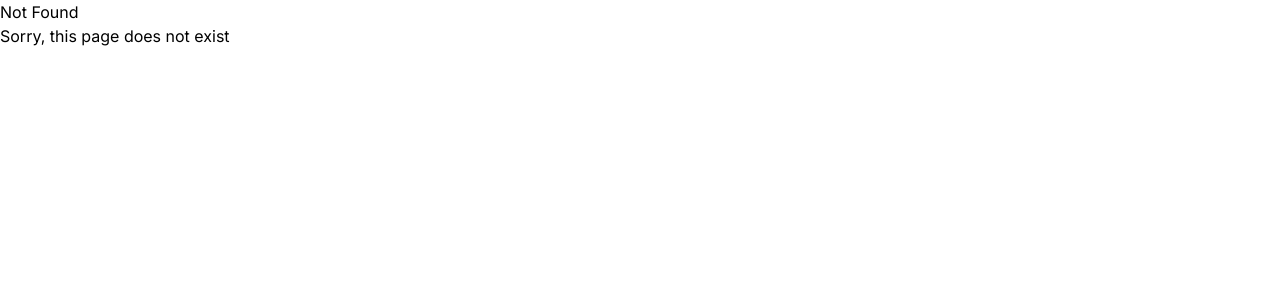
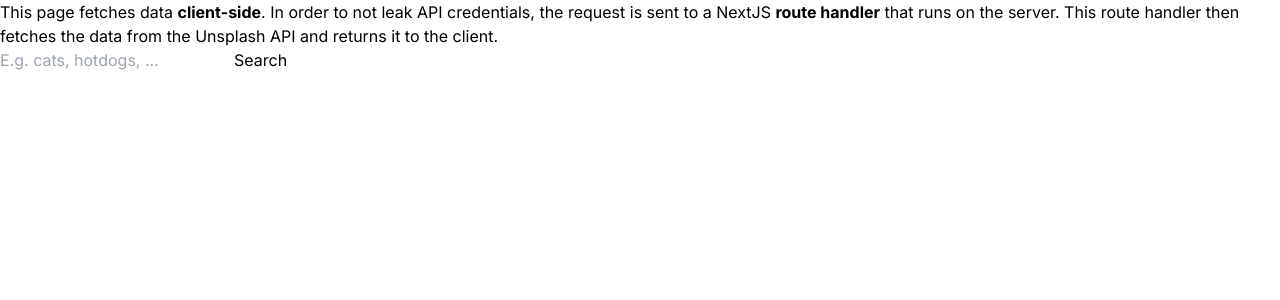
Before and after one commit to radshodam/gallery-unsplash, a Next.js app in the folder gallery/: page /search in a window 1280 px wide. Before the commit this address had no page. Shown: the top 300 px of the page. Built offline with nearby package versions, Linux system fonts and the light colour scheme.

Commit message:
✅ add api form

```diff
--- /dev/null
+++ b/gallery/src/app/(CSR)/search/SearchPage.module.css
@@ -0,0 +1,5 @@
+.image {
+    object-fit: cover;
+    margin: 0.25rem;
+    border-radius: 4px;
+}
--- /dev/null
+++ b/gallery/src/app/(CSR)/search/SearchPage.tsx
@@ -0,0 +1,76 @@
+"use client";
+import { UnsplashImage } from "@/models/unsplash-image";
+import Image from "next/image";
+import { FormEvent, useState } from "react";
+import styles from "./SearchPage.module.css";
+
+export default function SearchPage() {
+  const [searchResults, setSearchResults] = useState<UnsplashImage[] | null>(null);
+  const [searchResultsLoading, setSearchResultsLoading] = useState(false);
+  const [searchResultsLoadingIsError, setSearchResultsLoadingIsError] =
+    useState(false);
+
+  async function handleSubmit(e: FormEvent<HTMLFormElement>) {
+    e.preventDefault();
+    const formData = new FormData(e.target as HTMLFormElement);
+    const query = formData.get("query")?.toString().trim();
+    // console.log("query",query);
+
+    if (query) {
+      try {
+        setSearchResults(null);
+        setSearchResultsLoadingIsError(false);
+        setSearchResultsLoading(true);
+        const response = await fetch("/api/search?query=" + query);
+        const images: UnsplashImage[] = await response.json();
+        setSearchResults(images);
+      } catch (error) {
+        console.error(error);
+        setSearchResultsLoadingIsError(true);
+      } finally {
+        setSearchResultsLoading(false);
+      }
+    }
+  }
+
+  return (
+    <div>
+      <p>
+        This page fetches data <strong>client-side</strong>. In order to not leak API
+        credentials, the request is sent to a NextJS <strong>route handler</strong>{" "}
+        that runs on the server. This route handler then fetches the data from the
+        Unsplash API and returns it to the client.
+      </p>
+
+      <form onSubmit={handleSubmit}>
+        <input name="query" placeholder="E.g. cats, hotdogs, ..." />
+        <button type="submit" disabled={searchResultsLoading}>
+          Search
+        </button>
+      </form>
+
+      <div className="d-flex flex-column align-items-center">
+        {searchResultsLoading && <p>loading...</p>}
+        {searchResultsLoadingIsError && (
+          <p>Something went wrong. Please try again.</p>
+        )}
+        {searchResults?.length === 0 && <p>Nothing found. Try a different query!</p>}
+      </div>
+
+      {searchResults && (
+        <>
+          {searchResults.map((image) => (
+            <Image
+              src={image.urls.raw}
+              width={250}
+              height={250}
+              alt={image.description}
+              key={image.urls.raw}
+              className={styles.image}
+            />
+          ))}
+        </>
+      )}
+    </div>
+  );
+}
--- /dev/null
+++ b/gallery/src/app/(CSR)/search/page.tsx
@@ -0,0 +1,10 @@
+import { Metadata } from "next";
+import SearchPage from "./SearchPage";
+
+export const metadata: Metadata = {
+  title: "Search - NextJS 14 Image Gallery",
+};
+
+export default function Page() {
+  return <SearchPage />;
+}
--- /dev/null
+++ b/gallery/src/app/api/search/route.tsx
@@ -0,0 +1,16 @@
+import { UnsplashSearchResponse } from "@/models/unsplash-image";
+import { NextResponse } from "next/server";
+
+export async function GET(request: Request) {
+    const { searchParams } = new URL(request.url);
+    const query = searchParams.get("query");
+
+    if (!query) {
+        return NextResponse.json({ error: "No query provided" }, { status: 400 });
+    }
+
+    const response = await fetch(`https://api.unsplash.com/search/photos?query=${query}&client_id=${process.env.UNSPLASH_ACCESS_KEY}`);
+    const { results }: UnsplashSearchResponse = await response.json();
+
+    return NextResponse.json(results);
+}
```
